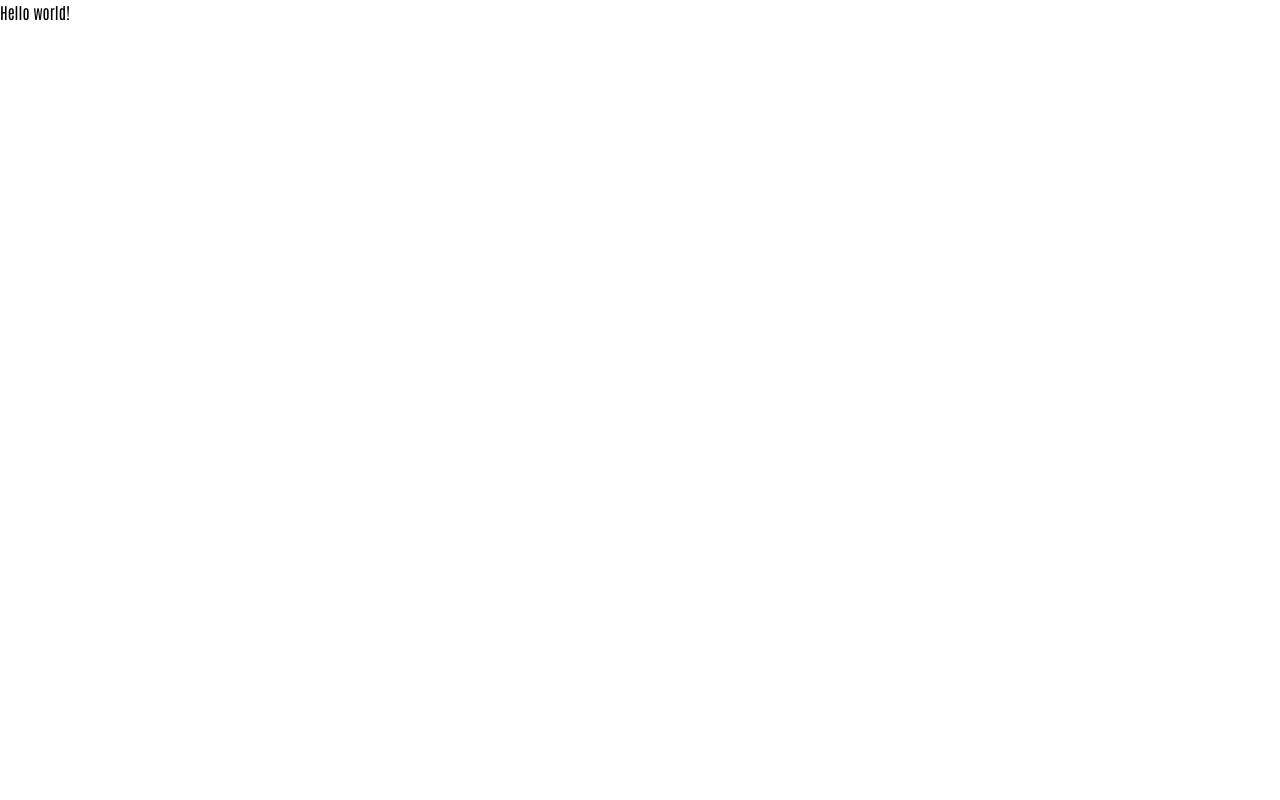
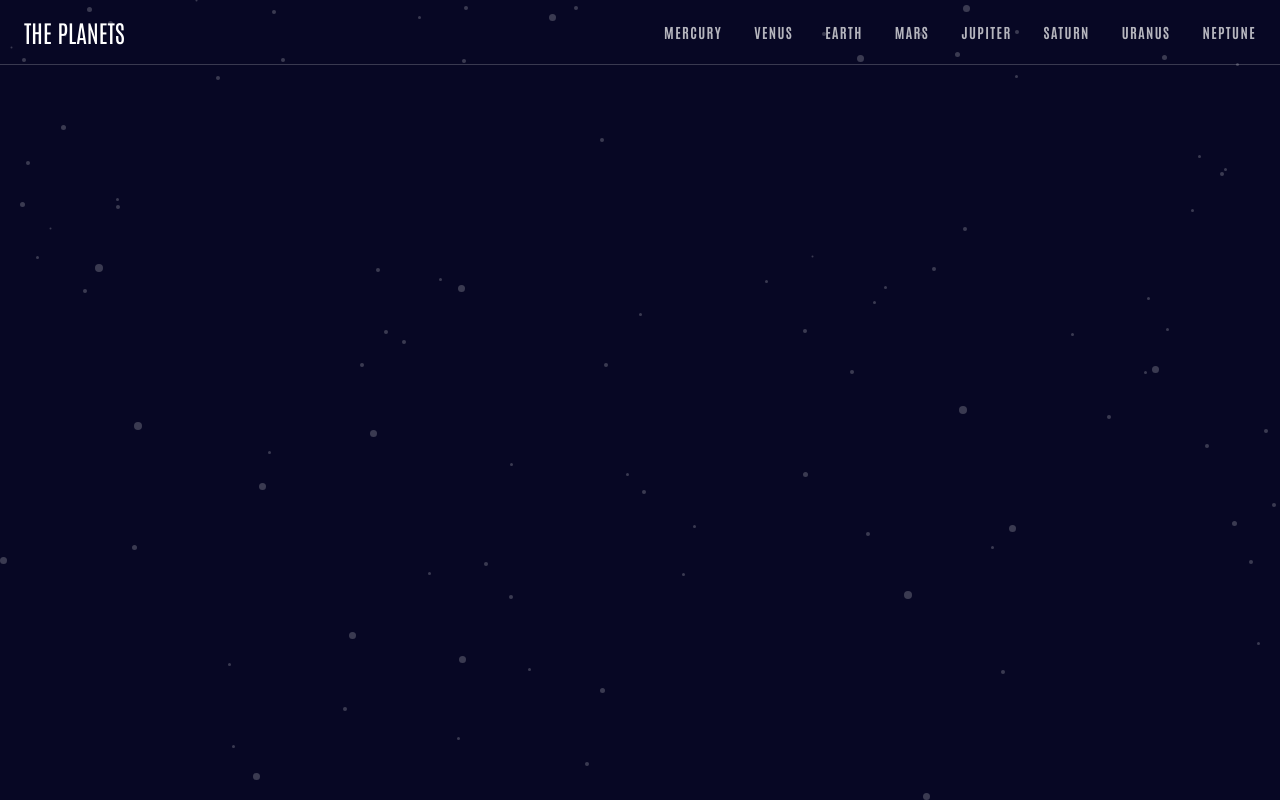
Before and after one commit to mamatsa/small-project-each-day, a Next.js app in the folder 13-planets-fact-site/: page / in a window 1280 px wide. Built offline with nearby package versions, Linux system fonts and the light colour scheme.

Commit message:
13 feat: add layout background and navbar

```diff
--- /dev/null
+++ b/13-planets-fact-site/app/components/Navbar.tsx
@@ -0,0 +1,37 @@
+import Link from "next/link";
+
+const Navbar = () => {
+  return (
+    <nav className="flex items-center justify-between border-b border-b-white border-opacity-20 px-6 py-4">
+      <h1 className="text-2xl text-white">THE PLANETS</h1>
+      <ul className="flex gap-8 text-sm font-bold tracking-widest text-white">
+        <li className="opacity-70 hover:opacity-100">
+          <Link href="/mercury">MERCURY</Link>
+        </li>
+        <li className="opacity-70 hover:opacity-100">
+          <Link href="/venus">VENUS</Link>
+        </li>
+        <li className="opacity-70 hover:opacity-100">
+          <Link href="/earth">EARTH</Link>
+        </li>
+        <li className="opacity-70 hover:opacity-100">
+          <Link href="/mars">MARS</Link>
+        </li>
+        <li className="opacity-70 hover:opacity-100">
+          <Link href="/jupiter">JUPITER</Link>
+        </li>
+        <li className="opacity-70 hover:opacity-100">
+          <Link href="/saturn">SATURN</Link>
+        </li>
+        <li className="opacity-70 hover:opacity-100">
+          <Link href="/uranus">URANUS</Link>
+        </li>
+        <li className="opacity-70 hover:opacity-100">
+          <Link href="/neptune">NEPTUNE</Link>
+        </li>
+      </ul>
+    </nav>
+  );
+};
+
+export default Navbar;
--- /dev/null
+++ b/13-planets-fact-site/app/components/index.ts
@@ -0,0 +1 @@
+export { default as Navbar } from "./Navbar";
--- a/13-planets-fact-site/app/layout.tsx
+++ b/13-planets-fact-site/app/layout.tsx
@@ -1,6 +1,7 @@
 import type { Metadata } from "next";
 import { Antonio, League_Spartan } from "next/font/google";
 import "./globals.css";
+import { Navbar } from "@/app/components";
 
 const antonio = Antonio({
   subsets: ["latin"],
@@ -28,7 +29,12 @@
       lang="en"
       className={`${antonio.variable} ${league_spartan.variable}`}
     >
-      <body className={antonio.className}>{children}</body>
+      <body className={`bg-stars bg-dark-blue ${antonio.className}`}>
+        <div className="">
+          <Navbar />
+          {children}
+        </div>
+      </body>
     </html>
   );
 }
--- a/13-planets-fact-site/app/page.tsx
+++ b/13-planets-fact-site/app/page.tsx
@@ -1,7 +1,3 @@
 export default function Home() {
-  return (
-    <main>
-      <h1>Hello world!</h1>
-    </main>
-  );
+  return <main></main>;
 }
--- a/13-planets-fact-site/tailwind.config.ts
+++ b/13-planets-fact-site/tailwind.config.ts
@@ -21,6 +21,9 @@
       uranus: "#1ec2a4",
       neptune: "#2d68f0",
     },
+    backgroundImage: {
+      stars: "url('/images/backgrounds/background-stars.svg')",
+    },
   },
   plugins: [],
 };
```
